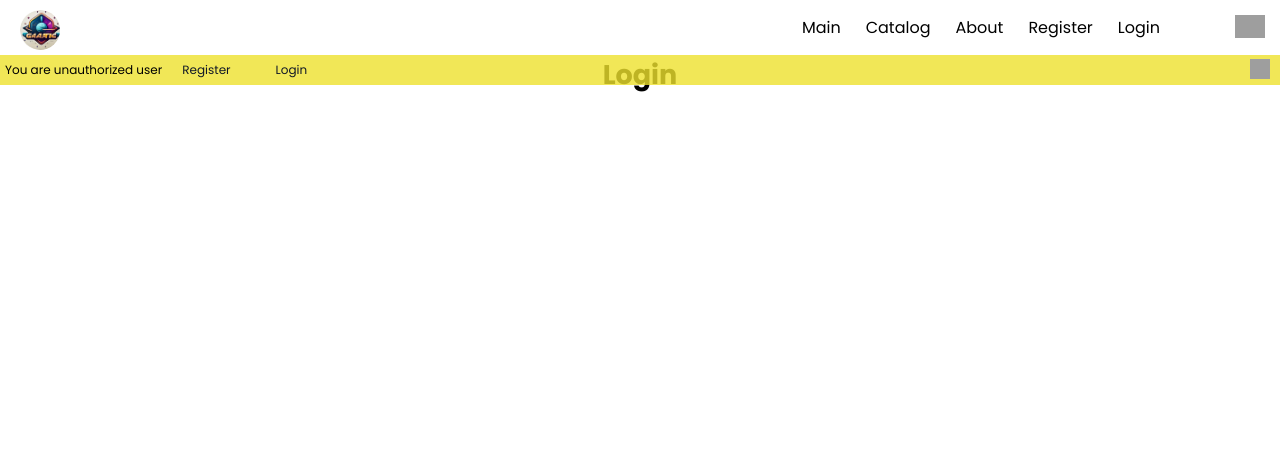
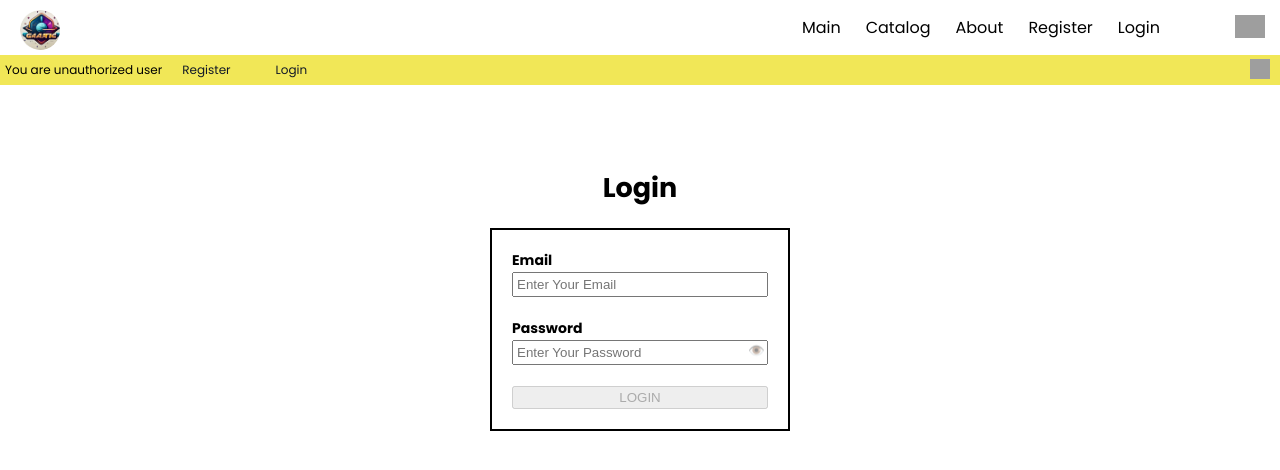
Before and after one commit to peregreenus/DEVS-eCommerce-App, a React app: page /login in a window 1280 px wide. Shown: the top 470 px of the page. Built offline with nearby package versions, Linux system fonts and the light colour scheme; grey boxes are pictures that could not be loaded.

Commit message:
refactor: change Login page styles

```diff
--- a/src/view/pages/Login/Login.module.css
+++ b/src/view/pages/Login/Login.module.css
@@ -1,4 +1,11 @@
 .loginPage {
+  display: flex;
   height: 100vh;
-  text-align: center;
+  flex-direction: column;
+  align-items: center;
+  padding-top: calc(1vw + 100px);
 }
+
+.loginPage h2 {
+  margin-bottom: 2rem;
+}
--- a/src/view/pages/Login/Login.tsx
+++ b/src/view/pages/Login/Login.tsx
@@ -1,16 +1,16 @@
 import React from 'react';
 import { MainProps } from '../../../data/types/main-props';
 import Header from '../../components/common/header/header';
+import LoginForm from '../../components/LoginForm/LoginForm';
 import * as classes from './Login.module.css';
 
 function Login({ showMsg, setShowMsg }: MainProps) {
-  // eslint-disable-next-line no-console
-  console.log(classes);
   return (
     <>
       <Header showMsg={showMsg} setShowMsg={setShowMsg} />
       <div className={classes.loginPage}>
         <h2>Login</h2>
+        <LoginForm />
       </div>
     </>
   );
```
